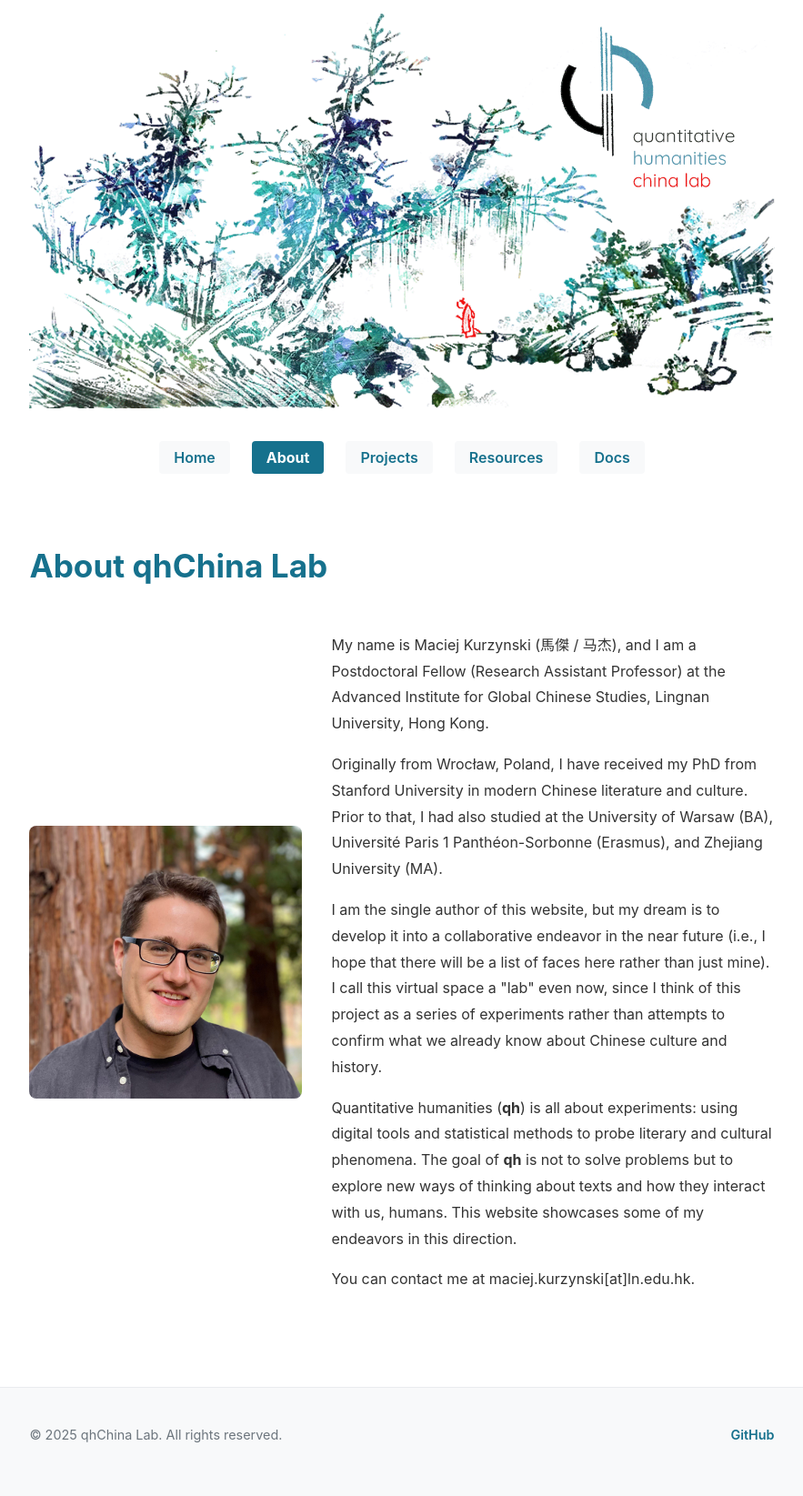
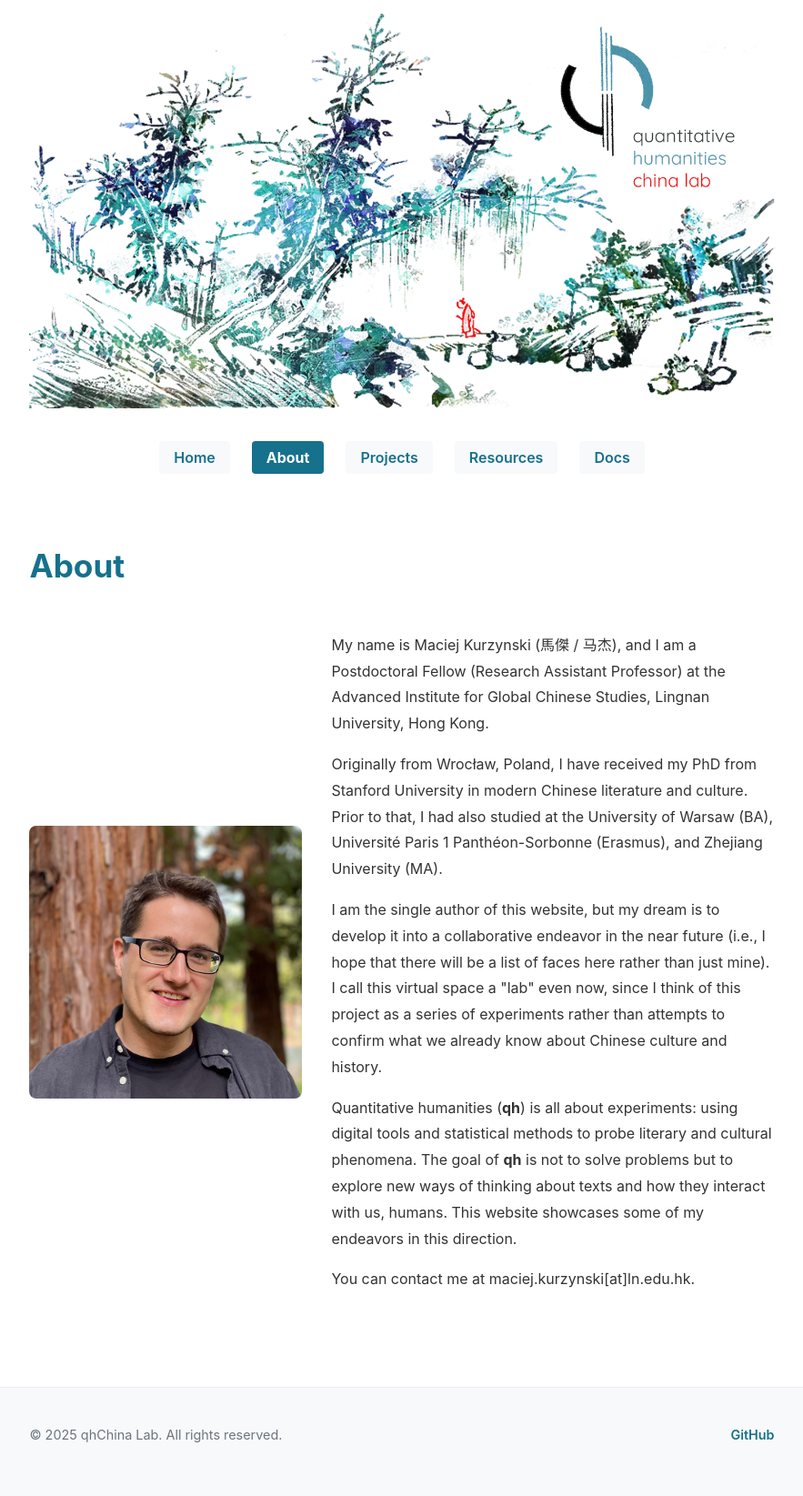
Before and after one commit to mcjkurz/qhchina, a Jekyll site: the page built from docs/about/index.md, in a window 1280 px wide. Shown: the whole page at 91% size, without its empty margins (198-1081 px from the left). Built offline with Jekyll 4.4.1, drawn with Linux system fonts in a browser that asks for light colours.

Commit message:
docs changes

```diff
--- a/docs/about/index.md
+++ b/docs/about/index.md
@@ -43,7 +43,7 @@ permalink: /about/
 }
 </style>
 
-# About qhChina Lab
+# About
 
 <div class="bio-container">
   <div class="bio-image">
```
Also changed, not shown: docs/projects/index.md (+1 -1 lines).
